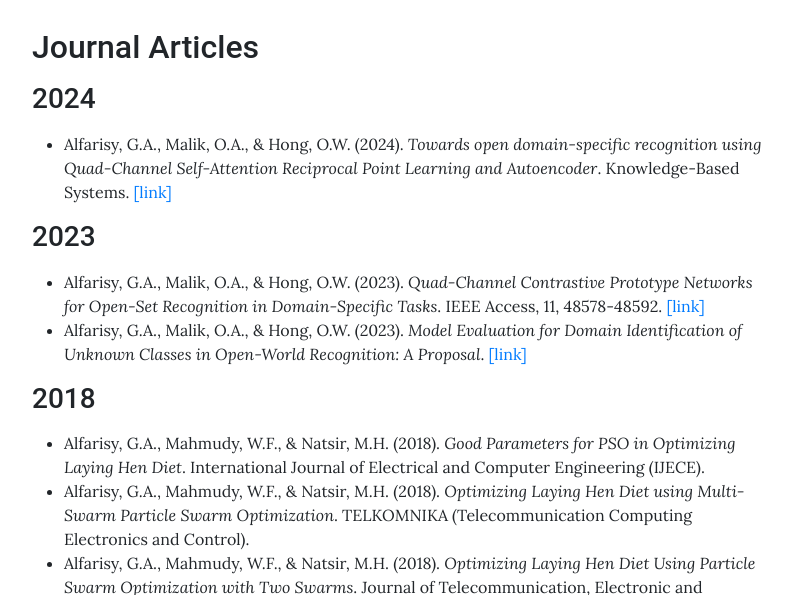
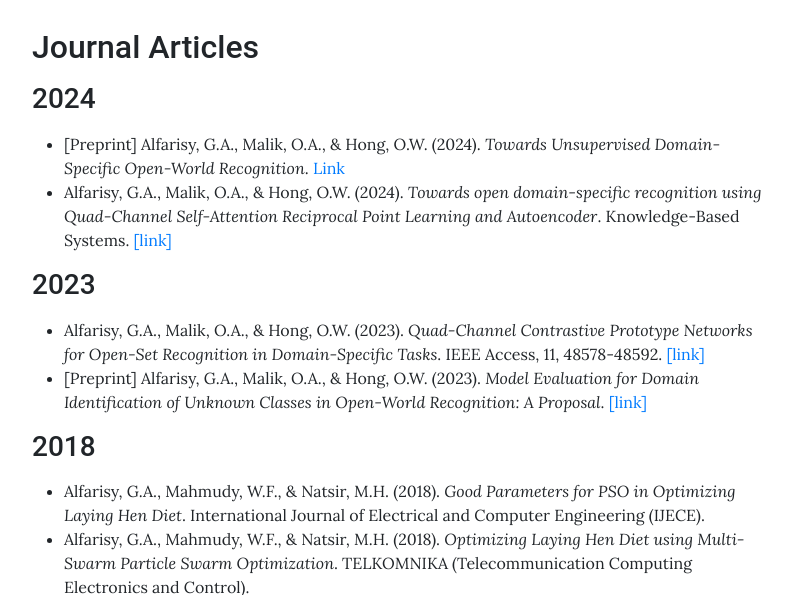
Before and after one commit to gusti-alfarisy/gusti-alfarisy.github.io, a Jekyll site: the page built from pages/publications.md, in a window 1280 px wide and 900 px high, cut to the strip 305-900 px from the top of the window. Shown: the whole strip, without its empty margins (240-1032 px from the left). Built offline with Jekyll 4.4.1, drawn with Linux system fonts in a browser that asks for light colours.

Commit message:
update home page

```diff
--- a/pages/publications.md
+++ b/pages/publications.md
@@ -9,11 +9,12 @@ permalink: /publications/
 
 ## Journal Articles
 ### 2024
+- [Preprint] Alfarisy, G.A., Malik, O.A., & Hong, O.W. (2024). *Towards Unsupervised Domain-Specific Open-World Recognition*. [Link](https://papers.ssrn.com/sol3/papers.cfm?abstract_id=4719921)
 - Alfarisy, G.A., Malik, O.A., & Hong, O.W. (2024). *Towards open domain-specific recognition using Quad-Channel Self-Attention Reciprocal Point Learning and Autoencoder*. Knowledge-Based Systems. [[link]](https://www.sciencedirect.com/science/article/pii/S0950705123010109)
 
 ### 2023
 - Alfarisy, G.A., Malik, O.A., & Hong, O.W. (2023). *Quad-Channel Contrastive Prototype Networks for Open-Set Recognition in Domain-Specific Tasks*. IEEE Access, 11, 48578-48592. [[link]](https://ieeexplore.ieee.org/document/10123937)
-- Alfarisy, G.A., Malik, O.A., & Hong, O.W. (2023). *Model Evaluation for Domain Identification of Unknown Classes in Open-World Recognition: A Proposal*. [[link]](https://arxiv.org/abs/2312.05454)
+- [Preprint] Alfarisy, G.A., Malik, O.A., & Hong, O.W. (2023). *Model Evaluation for Domain Identification of Unknown Classes in Open-World Recognition: A Proposal*. [[link]](https://arxiv.org/abs/2312.05454)
 
 ### 2018
 - Alfarisy, G.A., Mahmudy, W.F., & Natsir, M.H. (2018). *Good Parameters for PSO in Optimizing Laying Hen Diet*. International Journal of Electrical and Computer Engineering (IJECE).
```
